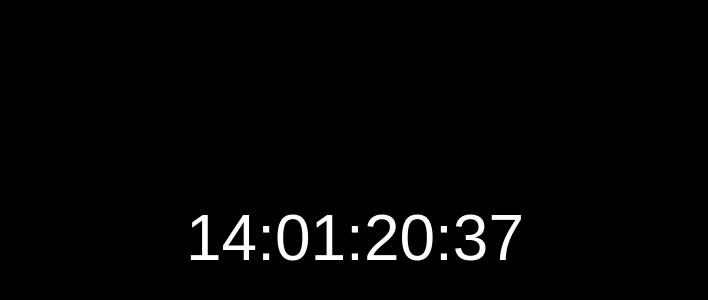
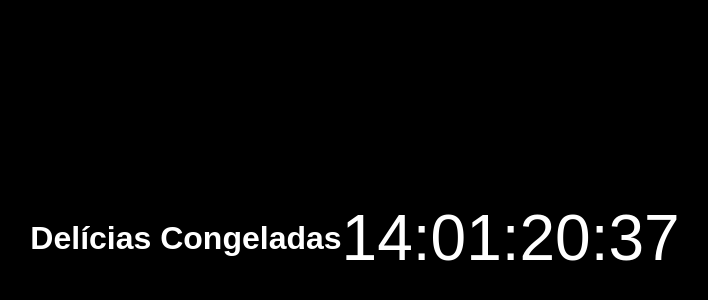
Before and after one commit to StudioProjetosWeb/teste02, a plain HTML site: page index.html in a window 1280 px wide. Shown: the part 162-462 px from the top of the page, without its empty margins (285-993 px from the left). Drawn offline with Linux system fonts and the light colour scheme.

Commit message:
Update index.html

```diff
--- a/index.html
+++ b/index.html
@@ -9,6 +9,7 @@
 <body>
 
 <div class="bg">
+  <h1>Delícias Congeladas</h1>
   <div class="contador" id="contador">00:00:00</div>
   <button id="botaoAcessar" class="botao">Clique Aqui para Acessar</button>
 </div>
```
